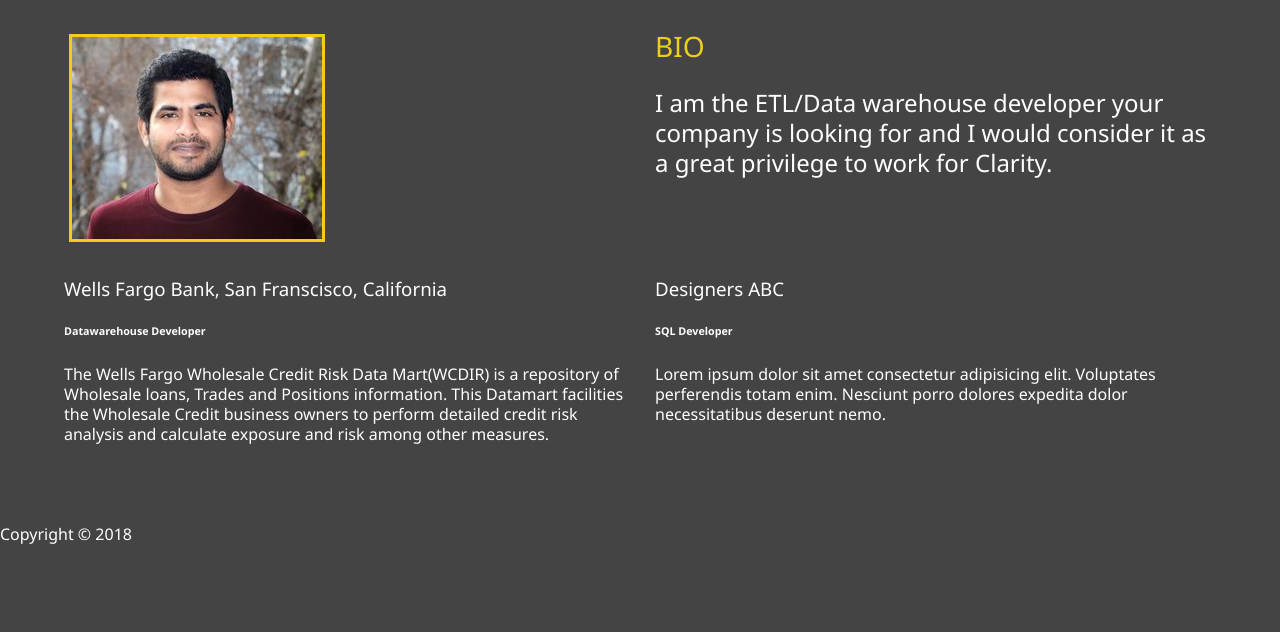
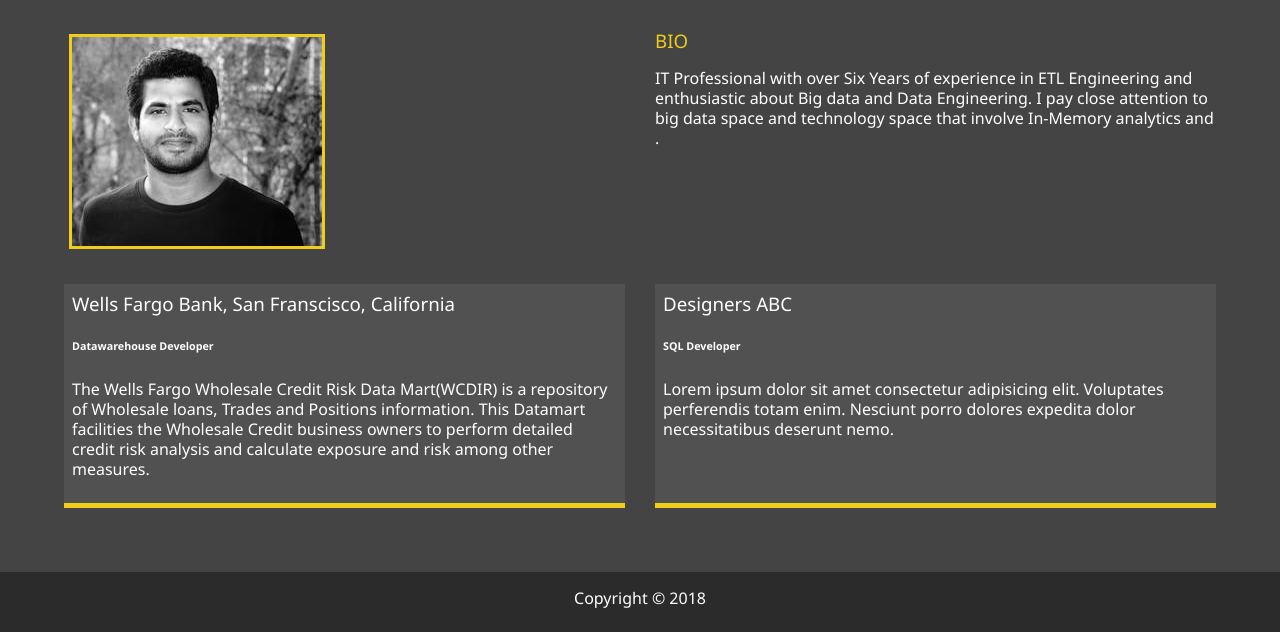
Before and after one commit to rv1448/My-Portfolia, a website: page dist/about.html in a window 1280 px wide. Shown: the part 217-849 px from the top of the page. Before the commit the page ends 800 px from the top, so only its background shows below. Drawn offline with Linux system fonts and the light colour scheme.

Commit message:
About me

```diff
--- a/scss/_mobile.scss
+++ b/scss/_mobile.scss
@@ -46,6 +46,16 @@
         height: 150px;
     }
 }
+
+.about-info{
+    grid-template-areas:
+    'bioimage'
+    'bio'
+    'job1'
+    'job2';
+
+    grid-template-columns: 1fr;
+}
 }
 
 
--- a/scss/main.scss
+++ b/scss/main.scss
@@ -1,6 +1,6 @@
 @import "config";
 @import "menu";
-@import "mobile";
+
 * {
   box-sizing: border-box;
 }
@@ -51,7 +51,8 @@
 
 main {
   padding: 4rem;
-  height: 100%;
+  //  height: 100%;
+  min-height: calc(100vh-60px);
   .icons {
     margin-top: 1rem;
     a {
@@ -91,11 +92,30 @@
 }
 .bio{
   grid-area: bio;
-  font-size: 1.5rem;
+  font-size: 1.0rem;
 }
 .job-1{
 grid-area: job1;
 }
+.job-2{
+  grid-area: job2;
+  }
+
+.job {
+  background: lighten($primary-color, $amount: 5);
+  padding: 0.5rem;
+  border-bottom: $secondary-color 5px solid;
+}
+
+#main-footer{
+  text-align: center;
+  padding: 1rem;
+  background: darken($primary-color, $amount: 10);
+  color: set-text-color($primary-color);
+  height: 60px;
+}
+
+@import "mobile";
 // .job-2{
 //   grid-area: job2;
 //   }
```
Also changed, not shown: dist/about.html, dist/css/main.css.
